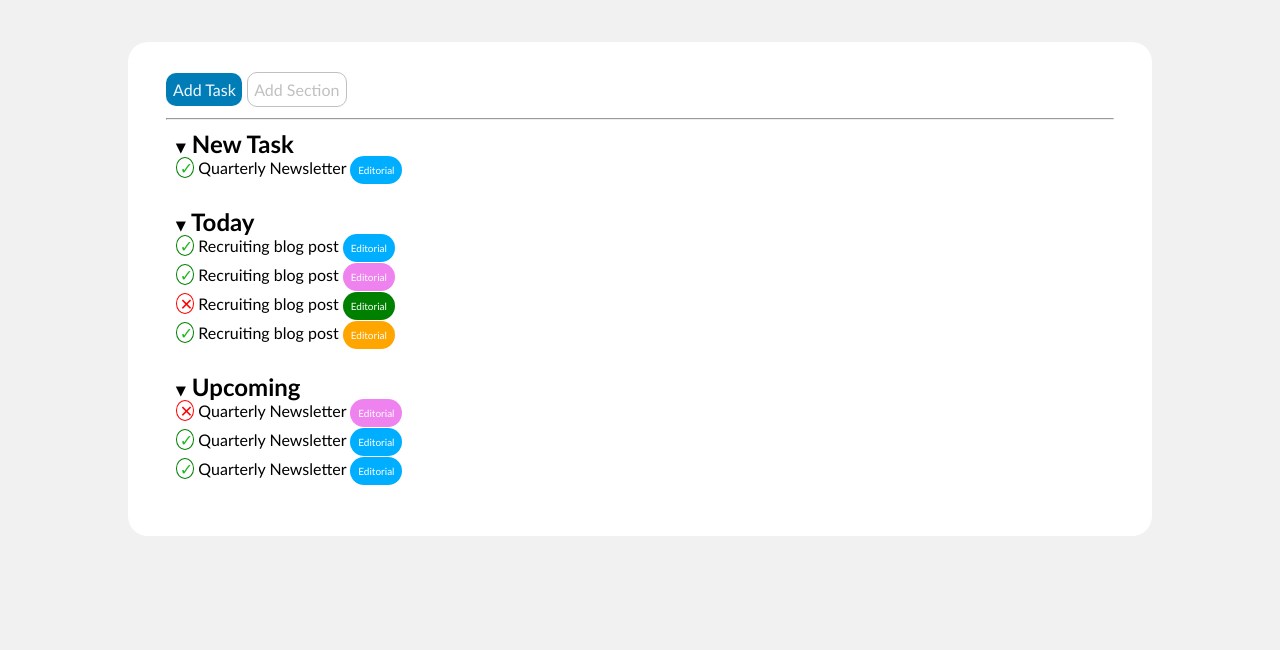
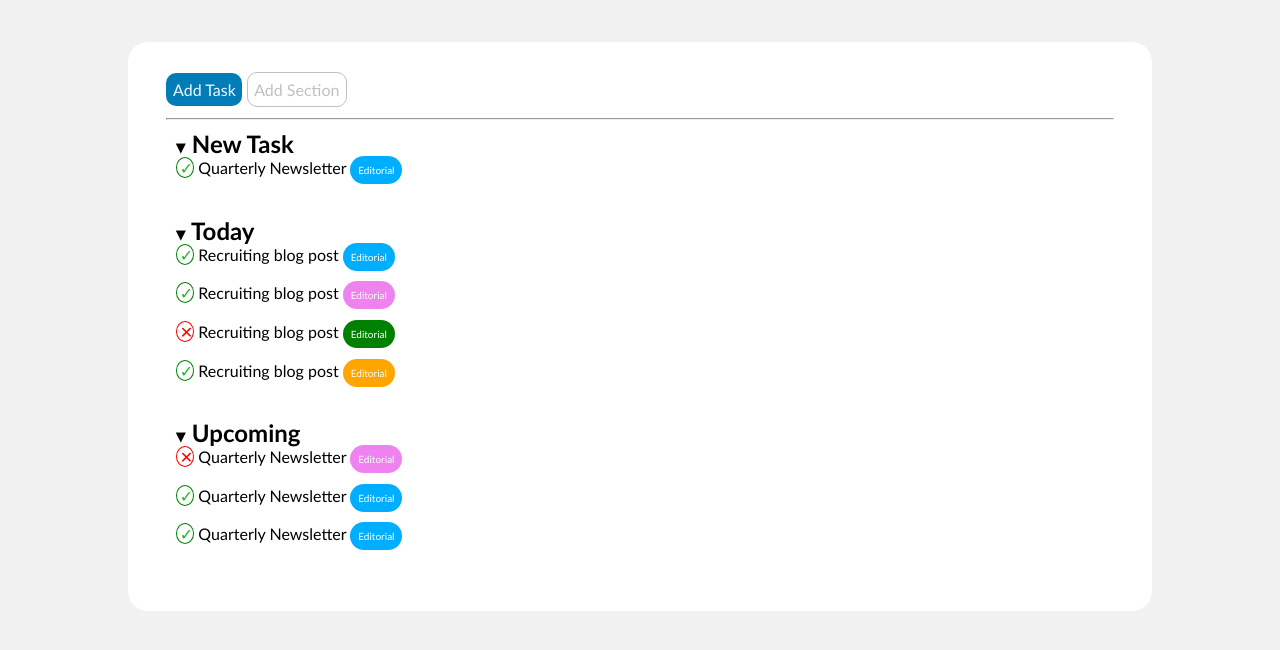
Before and after one commit to DaveKnud/html-css-toboolist, a plain HTML site: page index.html in a window 1280 px wide. Shown: the part 98-748 px from the top of the page. Drawn offline with Linux system fonts and the light colour scheme.

Commit message:
Progetto Terminato definitivo

```diff
--- a/style.css
+++ b/style.css
@@ -82,7 +82,7 @@ hr{
     vertical-align: middle;
 }
 section div {
-padding-bottom: 1%;
+padding-bottom: 2%;
 }
 
 /* Colors  */
```
